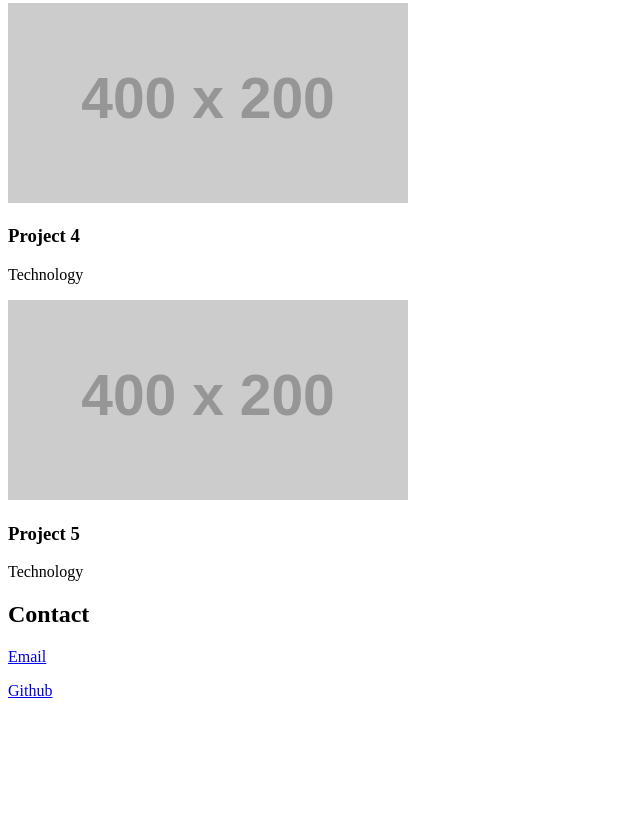
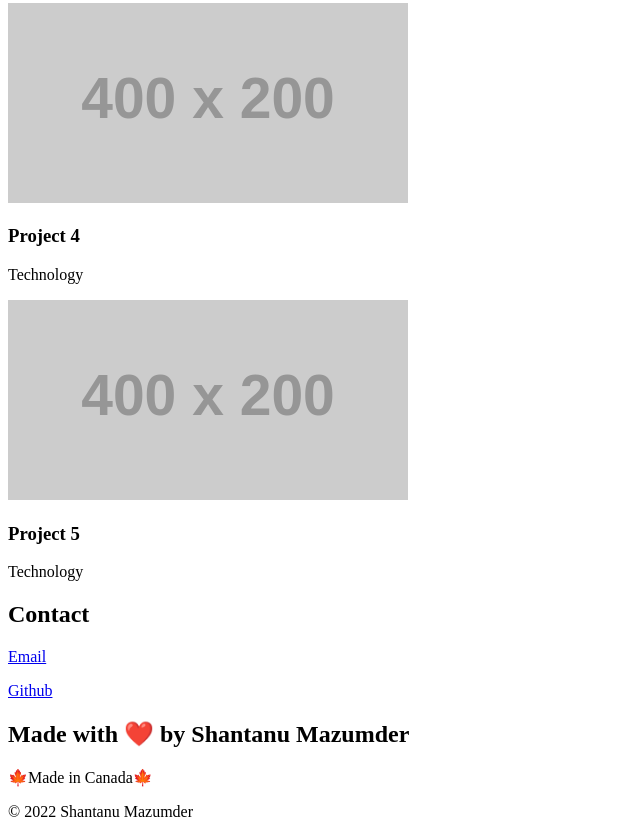
Before and after one commit to ShawnMaz/Portfolio, a plain HTML site: page index.html in a window 1280 px wide. Shown: the part 1763-2600 px from the top of the page, without its empty margins (0-640 px from the left). Before the commit the page ends 2479 px from the top, so only its background shows below. Drawn offline with Linux system fonts and the light colour scheme; placeholder pictures from the web are drawn by us.

Commit message:
Added content to the Footer section of the index page

```diff
--- a/index.html
+++ b/index.html
@@ -89,7 +89,11 @@
 
     <!-- Footer -->
     <footer>
-
+        <h2>Made with ❤️ by Shantanu Mazumder</h2>
+        <div>
+            <p>🍁Made in Canada🍁</p>
+            <p>&copy; 2022 Shantanu Mazumder</p>
+        </div>
     </footer>
 </body>
 </html>
```
